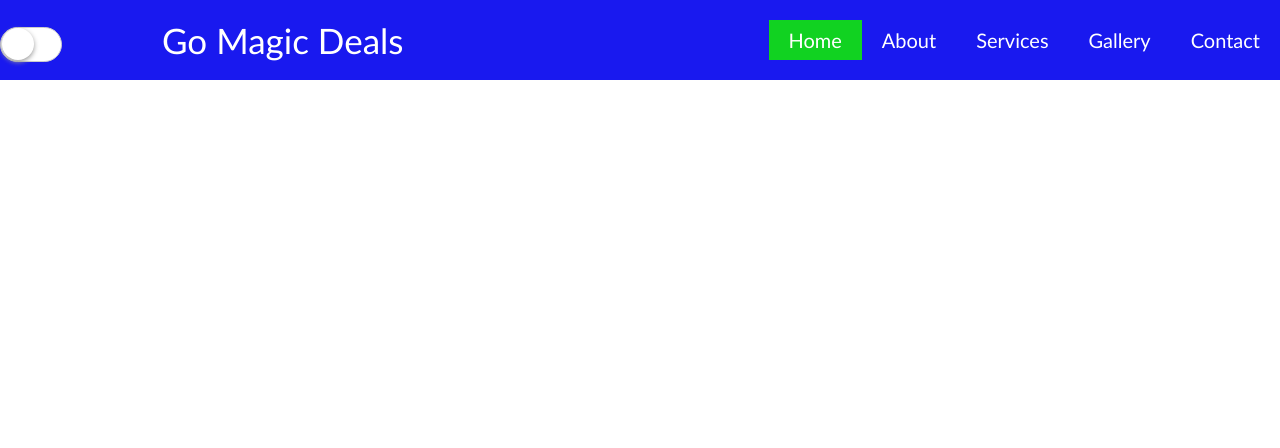
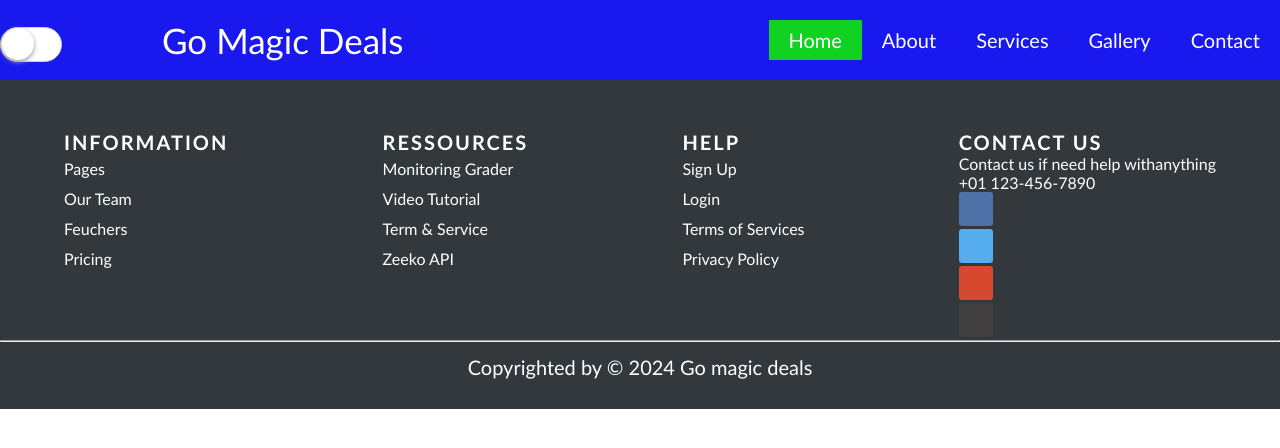
Before and after one commit to jitender046/gomagicdeals, a React (Create React App) app: page / in a window 1280 px wide. Shown: the top 448 px of the page. Built offline with nearby package versions, Linux system fonts and the light colour scheme.

Commit message:
make a footer

```diff
--- a/src/App.js
+++ b/src/App.js
@@ -1,10 +1,12 @@
 import './App.css';
 import Header  from './Header';
+import Footer from "./Footer";
 
 function App() {
   return (
     <div className="App">
       <Header/>
+      <Footer />
 
     </div>
   );
--- /dev/null
+++ b/src/Footer.css
@@ -0,0 +1,68 @@
+.footer{
+    background-color: #33383c;
+    padding: 50px 0 30px;
+}
+.container-fluid {
+    width: 100%;
+    display: flex;
+    justify-content: space-between;
+    padding: 0% 5% 0% 5%;
+}
+.footer-heading {
+    letter-spacing: 2px;
+    color: white;
+    text-transform: uppercase;
+    font-size: 20px;
+}
+
+.footer-link a {
+    color: white;
+    line-height: 30px;
+    font-size: 16px;
+    transition: all 0.5s;
+    text-decoration: none;
+}
+ul{
+    list-style: none;
+}
+
+.contact-info {
+    font-size: 16px;
+    color: white;
+}
+
+.footer-social-icon {
+    font-size: 15px;
+    height: 34px;
+    width: 34px;
+    line-height: 34px;
+    border-radius: 3px;
+    text-align: center;
+    display: inline-block;
+}
+
+.facebook {
+    background-color: #4e71a8;
+    color: #ffffff;
+}
+
+.twitter {
+    background-color: #55acee;
+    color: #ffffff;
+}
+
+.google {
+    background-color: #d6492f;
+    color: #ffffff;
+}
+
+.apple {
+    background-color: #424041;
+    color: #ffffff;
+}
+.text-center{
+    text-align: center;
+    font-size: 20px;
+    color: white;
+    padding: 1% 0% 0% 0%;
+}
--- /dev/null
+++ b/src/Footer.jsx
@@ -0,0 +1,56 @@
+import './Footer.css'
+function Footer(){
+    return(
+        <footer class="footer">
+            <div class="container-fluid">
+                <section >
+                <h6 class="footer-heading">Information</h6>
+                        <ul class="list-unstyled footer-link mt-4">
+                            <li><a href="">Pages</a></li>
+                            <li><a href="">Our Team</a></li>
+                            <li><a href="">Feuchers</a></li>
+                            <li><a href="">Pricing</a></li>
+                        </ul>
+                </section>
+              <section>
+              <h6 class="footer-heading">Ressources</h6>
+                        <ul class="list-unstyled footer-link mt-4">
+                            <li><a href="">Monitoring Grader </a></li>
+                            <li><a href="">Video Tutorial</a></li>
+                            <li><a href="">Term &amp; Service</a></li>
+                            <li><a href="">Zeeko API</a></li>
+                        </ul>
+              </section>
+                <section>
+                <h6 class="footer-heading">Help</h6>
+                        <ul class="list-unstyled footer-link mt-4">
+                            <li><a href="">Sign Up </a></li>
+                            <li><a href="">Login</a></li>
+                            <li><a href="">Terms of Services</a></li>
+                            <li><a href="">Privacy Policy</a></li>
+                        </ul>
+                </section>
+                <section>
+                <h6 class="footer-heading">Contact Us</h6>
+                        <p class="contact-info">Contact us if need help withanything</p>
+                        <p class="contact-info">+01 123-456-7890</p>
+                            <ul class="list-inline">
+                                <li class="list-inline-item"><a href="#"><i class="fab facebook footer-social-icon fa-facebook-f"/></a></li>
+                                <li class="list-inline-item"><a href="#"><i class="fab twitter footer-social-icon fa-twitter"/></a></li>
+                                <li class="list-inline-item"><a href="#"><i class="fab google footer-social-icon fa-google"/></a></li>
+                                <li class="list-inline-item"><a href="#"><i class="fab apple footer-social-icon fa-apple"/></a></li>
+                            </ul>
+                </section>
+
+
+       </div>
+        <hr/>
+
+        <div class="text-center">
+            <p>Copyrighted by © 2024 Go magic deals</p>
+        </div>
+    </footer>
+    );
+}
+
+export default Footer;
```
